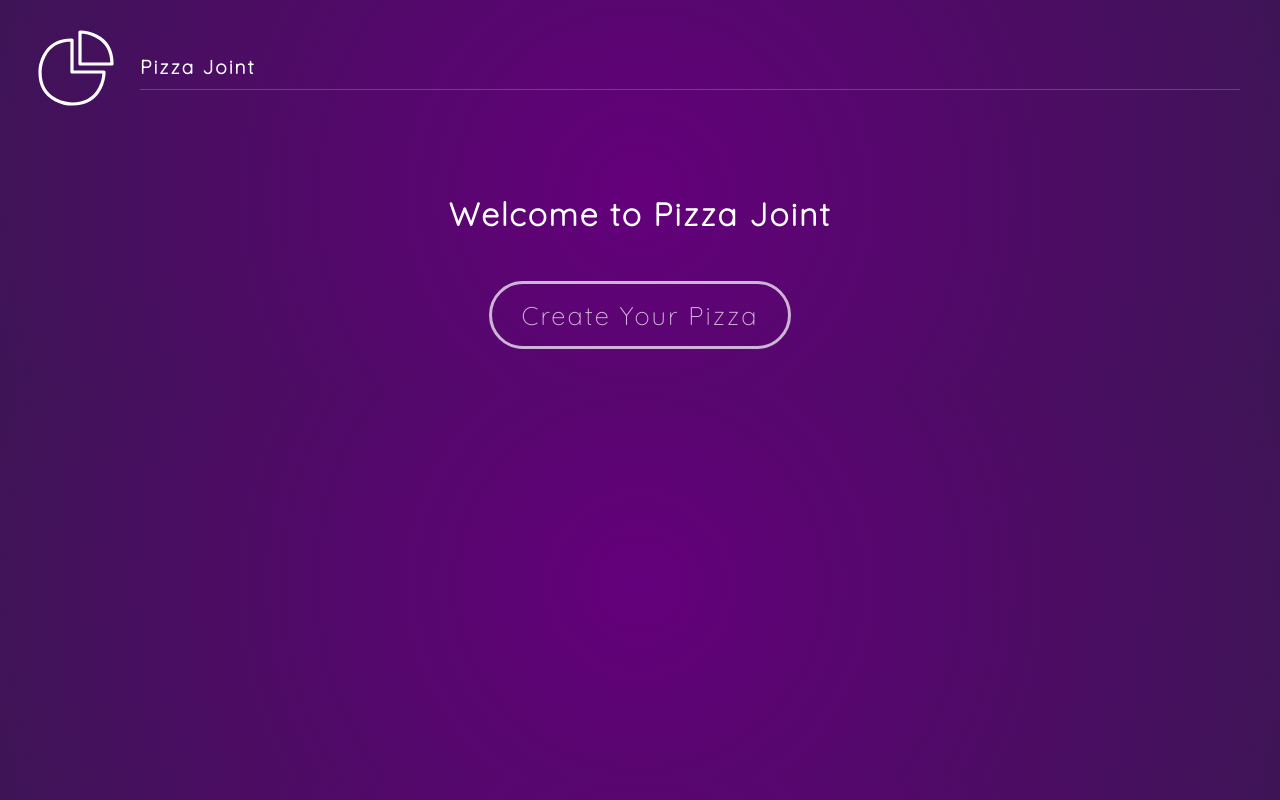
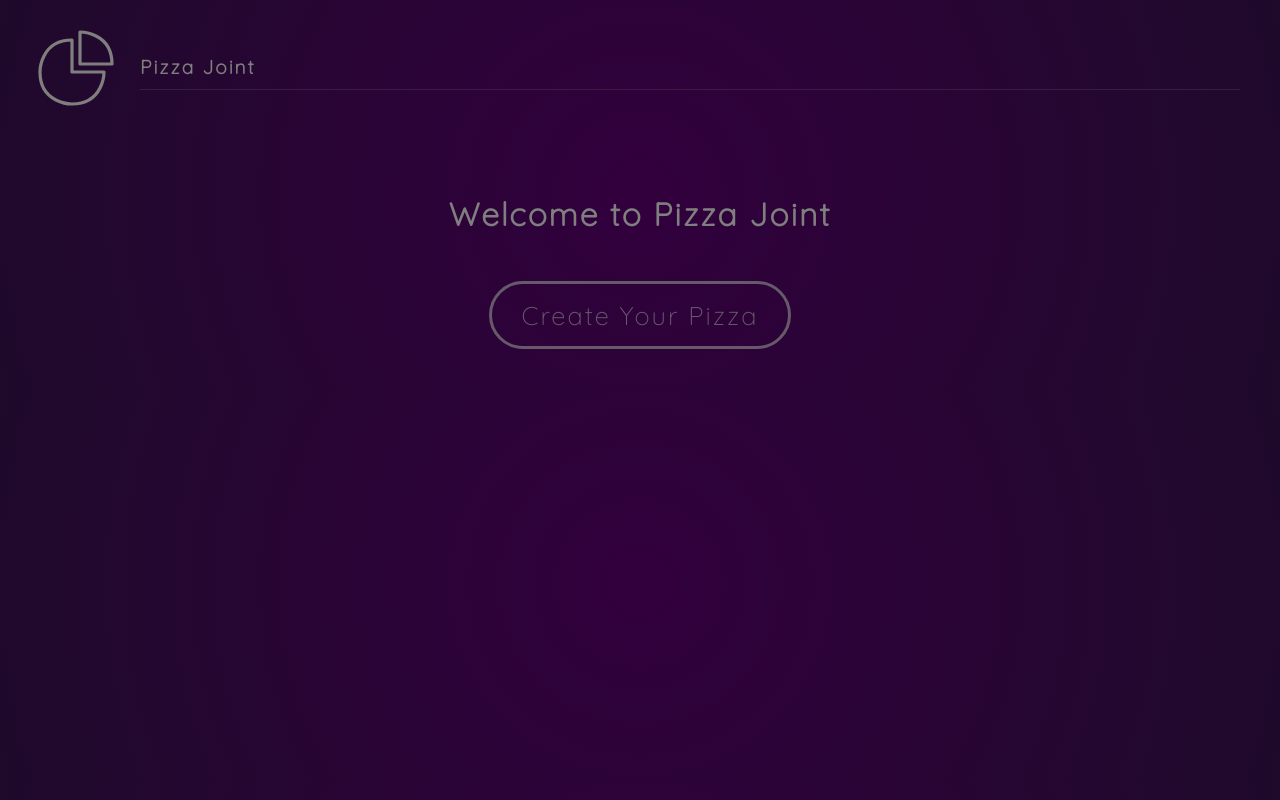
Before and after one commit to r3hmantom/PizzaJoint, a React (Vite) app: page / in a window 1280 px wide. Built offline with nearby package versions, Linux system fonts and the light colour scheme.

Commit message:
modal backdropcss

```diff
--- a/src/index.css
+++ b/src/index.css
@@ -111,3 +111,14 @@ li span.active::before {
 .order p {
   margin: 20px auto;
 }
+
+/* modal */
+.backdrop {
+  position: fixed;
+  top: 0;
+  left: 0;
+  width: 100%;
+  height: 100%;
+  background: rgba(0, 0, 0, 0.5);
+  z-index: 1;
+}
```
